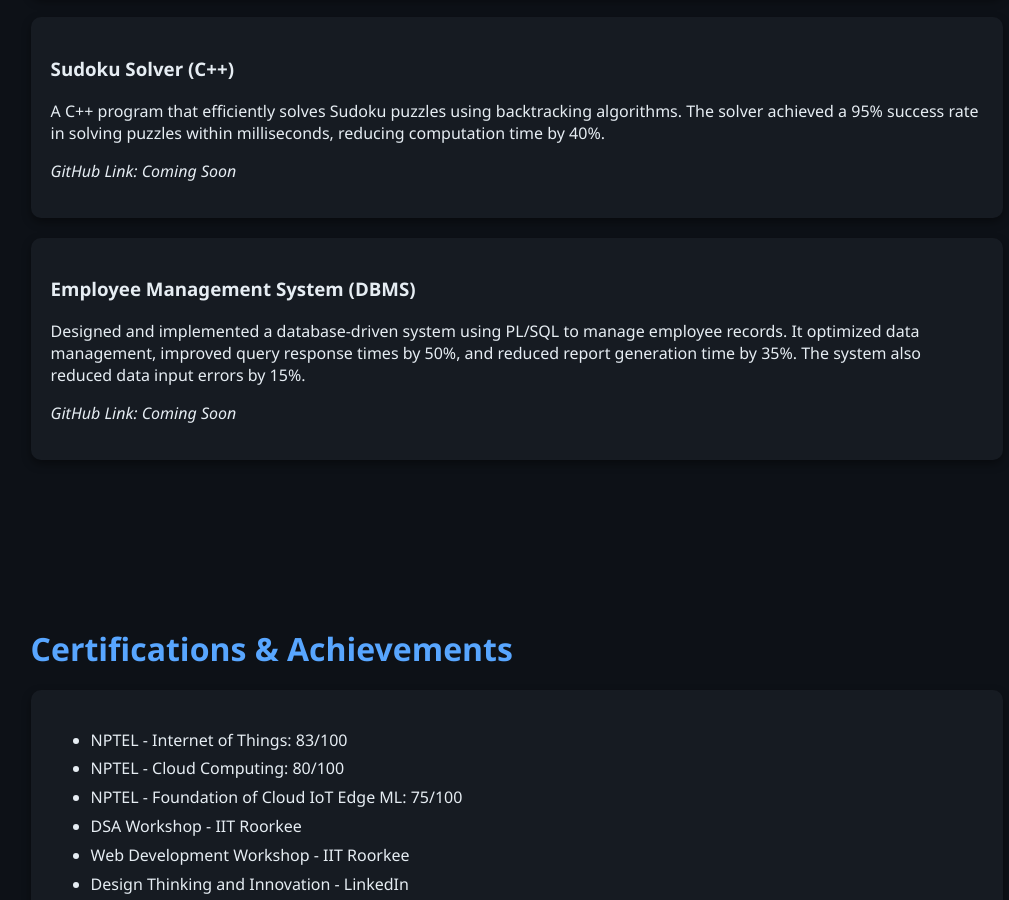
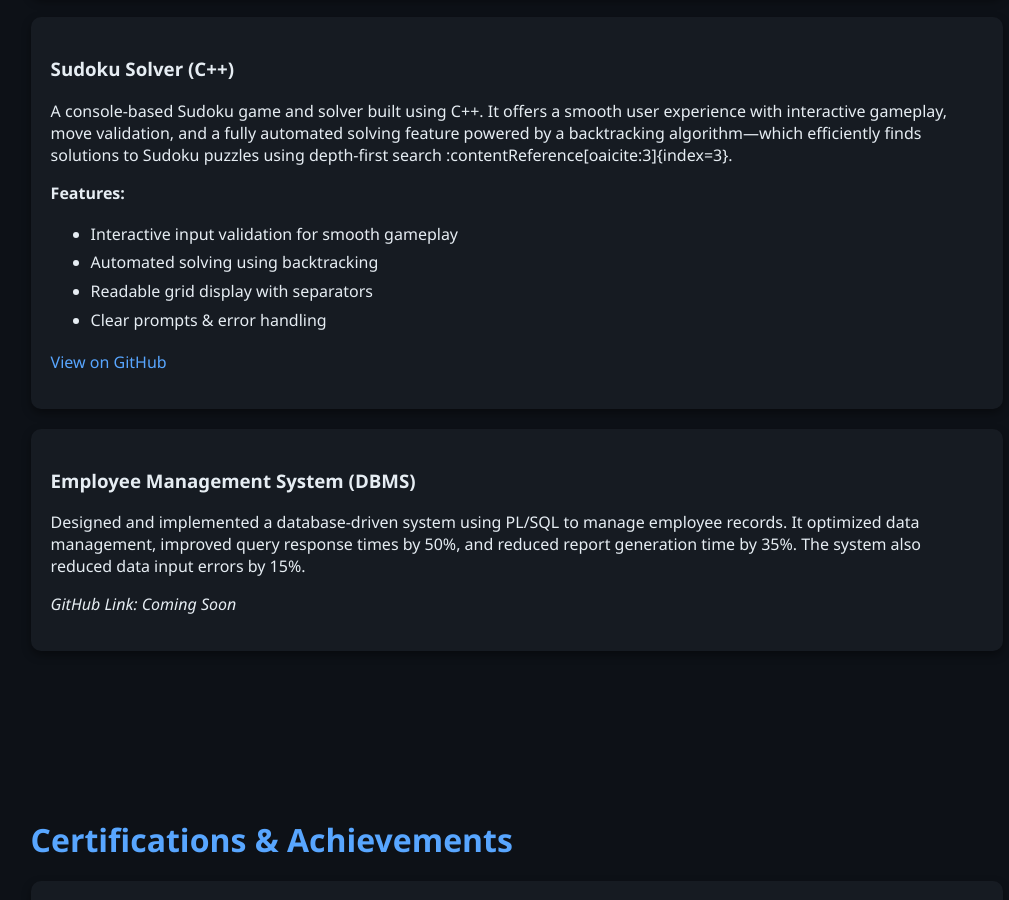
Before and after one commit to bishnoi29hardik/portfolio, a plain HTML site: page index.html in a window 1280 px wide. Shown: the part 2091-2991 px from the top of the page, without its empty margins (123-1132 px from the left). Drawn offline with Linux system fonts and the light colour scheme.

Commit message:
Update index.html

```diff
--- a/index.html
+++ b/index.html
@@ -94,9 +94,19 @@
     </div>
     <div class="card">
       <h3>Sudoku Solver (C++)</h3>
-      <p>A C++ program that efficiently solves Sudoku puzzles using backtracking algorithms.
-      The solver achieved a 95% success rate in solving puzzles within milliseconds, reducing computation time by 40%.</p>
-      <p><i>GitHub Link: Coming Soon</i></p>
+    <p>
+      A console-based Sudoku game and solver built using C++. It offers a smooth user experience with interactive gameplay, move validation, and a fully automated solving feature powered by a backtracking algorithm—which efficiently finds solutions to Sudoku puzzles using depth-first search :contentReference[oaicite:3]{index=3}.
+    </p>
+    <p><strong>Features:</strong></p>
+    <ul>
+      <li>Interactive input validation for smooth gameplay</li>
+      <li>Automated solving using backtracking</li>
+      <li>Readable grid display with separators</li>
+      <li>Clear prompts & error handling</li>
+    </ul>
+    <p>
+      <a href="https://github.com/bishnoi29hardik/Sudoku-Solver-Project" target="_blank">View on GitHub</a>
+    </p>
     </div>
     <div class="card">
       <h3>Employee Management System (DBMS)</h3>
```
